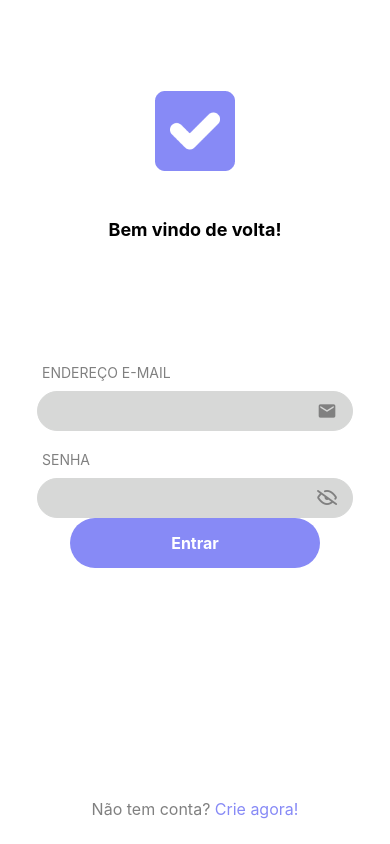
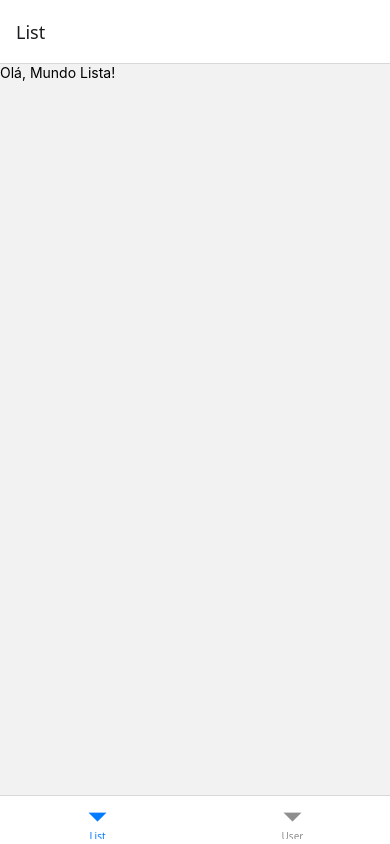
Before and after one commit to brilhante-hub/ReactNative-App, a React Native app: screen /BottomRoutes in a window 390 px wide. Built offline with nearby package versions, Linux system fonts and the light colour scheme.

Commit message:
Criação de rotas, páginas novas, baixando extensões para segunda tela, finalmente fazendo a transição da primeira tela para a segunda

```diff
--- a/App.tsx
+++ b/App.tsx
@@ -1,18 +1,20 @@
-import { StatusBar } from 'expo-status-bar';
-import { StyleSheet, Text, View } from 'react-native';
-import Login from './src/pages/login';
+import './gesture-handler';
+import { StyleSheet } from 'react-native';
+import Routes from './src/routes/index.routes';
+import { NavigationContainer } from '@react-navigation/native';
 
 export default function App() {
   return (
-    <Login />
+    <NavigationContainer>
+      <Routes />
+    </NavigationContainer>
   );
 }
 
+
 const styles = StyleSheet.create({
   container: {
-    flex: 1,
-    backgroundColor: '#fff',
-    alignItems: 'center',
-    justifyContent: 'center',
-  },
+    flex: 1
+  }
+
 });
--- a/package.json
+++ b/package.json
@@ -9,11 +9,14 @@
     "web": "expo start --web"
   },
   "dependencies": {
-    "@react-native-vector-icons/ionicons":"12.3.0",
+    "@react-native-vector-icons/ionicons": "12.3.0",
+    "@react-navigation/bottom-tabs": "^7.4.7",
+    "@react-navigation/stack": "^7.4.8",
     "expo": "~53.0.20",
     "expo-status-bar": "~2.2.3",
     "react": "19.0.0",
     "react-native": "0.79.5",
+    "react-native-gesture-handler": "~2.24.0",
     "react-native-vector-icons": "10.3.0"
   },
   "devDependencies": {
--- /dev/null
+++ b/src/pages/list/index.tsx
@@ -0,0 +1,11 @@
+import React from "react";
+
+import { Text } from "react-native";
+
+export default function List () {
+    return (
+        <Text>
+            Olá, Mundo Lista!
+        </Text>
+    )
+}
--- a/src/pages/login/index.tsx
+++ b/src/pages/login/index.tsx
@@ -9,9 +9,12 @@
 import { MaterialIcons, Octicons } from '@expo/vector-icons'
 import { themas } from "../../global/themes"
 import { Input } from "../../components/input";
-import { Button  } from "../../components/Button";
+import { Button } from "../../components/Button";
+import { useNavigation, NavigationProp} from '@react-navigation/native';
 
 export default function Login() {
+
+    const navigation = useNavigation<NavigationProp<any>>();
     const [email, setEmail] = useState('');
     const [password, setPassword] = useState('');
     const [showPassword, setShowPassword] = useState(true);
@@ -24,6 +27,10 @@
                 return Alert.alert('Atenção', 'Informe os campos obrigatórios!');
             }
 
+            navigation.navigate("BottomRoutes")
+
+            console.log("Logou!!!!!!!!!!!!!!!!!!!!!!!!!!!!");
+
             setTimeout(() => {
                 if (email == 'brilhas@gmail.com' && password == '12345678') {
                     Alert.alert('Logado com sucesso!');
@@ -34,6 +41,8 @@
             }, 3000 )
         } catch (error) {
             console.log(error);
+        } finally {
+            setLoading(false);
         }
     }
     return (
--- /dev/null
+++ b/src/pages/user/index.tsx
@@ -0,0 +1,11 @@
+import React from "react";
+
+import { Text } from "react-native";
+
+export default function User () {
+    return (
+        <Text>
+            Olá, Mundo User!
+        </Text>
+    )
+}
--- /dev/null
+++ b/src/pages/user/styles.ts
@@ -0,0 +1,6 @@
+import { StyleSheet, Dimensions } from "react-native";
+import { themas } from "../../global/themes";
+
+export const style = StyleSheet.create({
+
+})
--- /dev/null
+++ b/src/routes/botton.routes.tsx
@@ -0,0 +1,20 @@
+import { createBottomTabNavigator } from "@react-navigation/bottom-tabs";
+import List from "../pages/list";
+import User from "../pages/user";
+
+const Tab = createBottomTabNavigator();
+
+export default function BottomRoutes() {
+    return (
+        <Tab.Navigator>
+            <Tab.Screen
+                name="List"
+                component={List}
+                />
+            <Tab.Screen
+                name="User"
+                component={User}
+            />
+        </Tab.Navigator>
+    )
+}
--- /dev/null
+++ b/src/routes/index.routes.tsx
@@ -0,0 +1,30 @@
+import React from "react";
+import { createStackNavigator } from "@react-navigation/stack";
+import Login from "../pages/login";
+import BottomRoutes from "./botton.routes";
+
+export default function Routes() {
+    const Stack = createStackNavigator()
+
+    return (
+        <Stack.Navigator
+            initialRouteName="Login"
+            screenOptions={{
+                headerShown: false,
+                cardStyle: {
+                    backgroundColor: "#FFF"
+                }
+            }}
+        >
+            <Stack.Screen
+                name="Login"
+                component={Login}
+            />
+              <Stack.Screen
+                name="BottomRoutes"
+                component={BottomRoutes}
+            />
+
+        </Stack.Navigator>
+    )
+}
```
Also changed, not shown: src/pages/list/styles.ts (added, +10 -0 lines), 1 other file (tests, documents, lock files or other folders).
